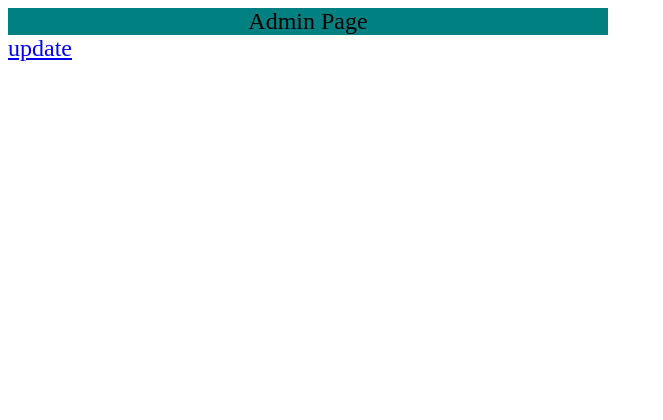
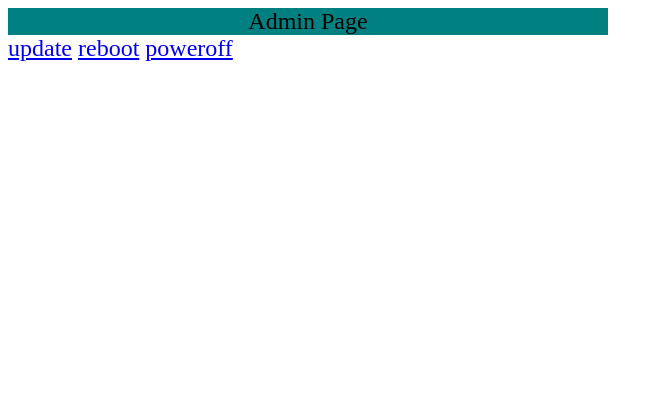
Before and after one commit to inttex/rpi_jukebox, a Flask app: page /admin in a window 1280 px wide. Shown: the top 420 px of the page, without its empty margins (0-663 px from the left). Run offline with Flask 2, Linux system fonts and the light colour scheme; parts of the project's set-up code (start-up, migrations or seed data) failed here and were passed over.

Commit message:
poweroff and update link in admin

```diff
--- a/rpi_jukebox/api/templates/admin.html
+++ b/rpi_jukebox/api/templates/admin.html
@@ -8,6 +8,8 @@
 {% block body %}
 <div>
 	<a href='/admin/update'>update</a>
+	<a href='/admin/reboot'>reboot</a>
+	<a href='/admin/poweroff'>poweroff</a>
 </div>
 {% endblock %}
 {% block footer %}
```
